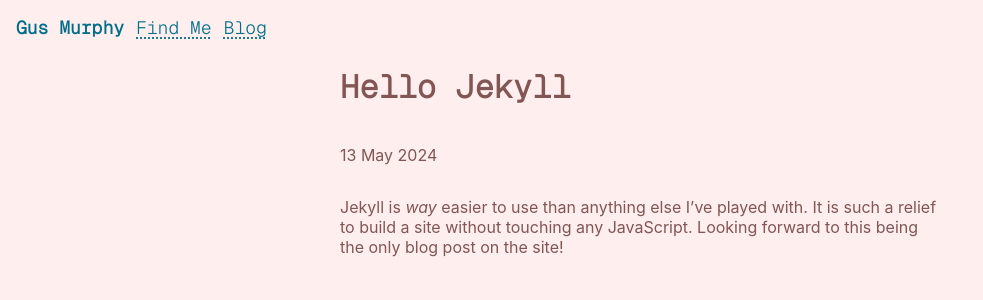
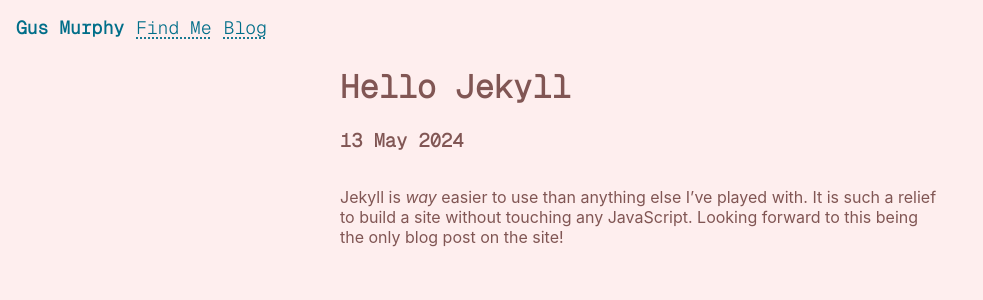
Before and after one commit to gusbmurphy/my-site, a Jekyll site: the page built from _posts/2024-05-13-hello-jekyll.md, in a window 1280 px wide. Shown: the top 300 px of the page, without its empty margins (0-983 px from the left). Built offline with Jekyll 4.4.1, drawn with Linux system fonts in a browser that asks for light colours.

Commit message:
Change styling on blog post titles

```diff
--- a/_layouts/post.html
+++ b/_layouts/post.html
@@ -2,10 +2,10 @@
 layout: default
 ---
 
-<h1>{{ page.title }}</h1>
+<h1 class="post-page-title">{{ page.title }}</h1>
 
-<p>
+<h3>
   {{ page.date | date_to_string }}
-</p>
+</h3>
 
 {{ content }}
--- a/_sass/main.scss
+++ b/_sass/main.scss
@@ -105,3 +105,7 @@ a:active {
     margin-right: 0.5em;
   }
 }
+
+.post-page-title {
+  margin-bottom: 0.1em;
+}
```
